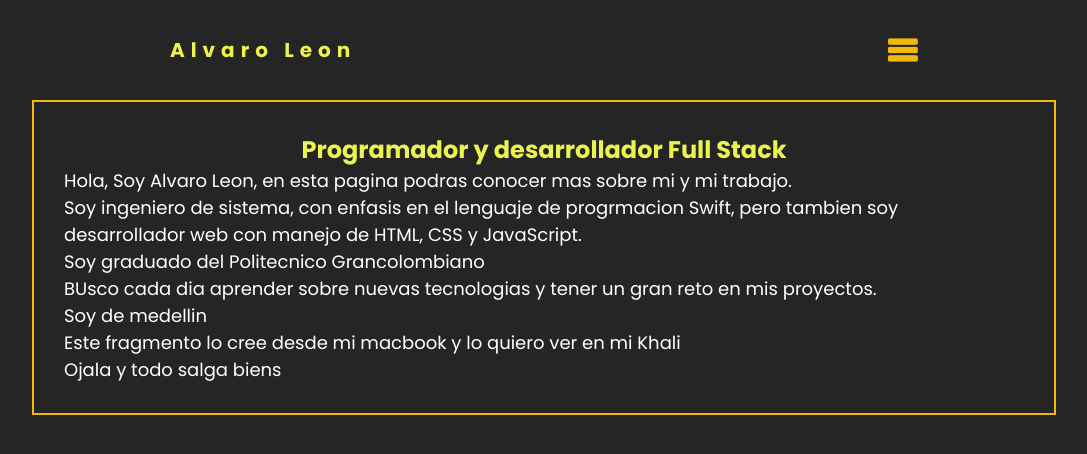
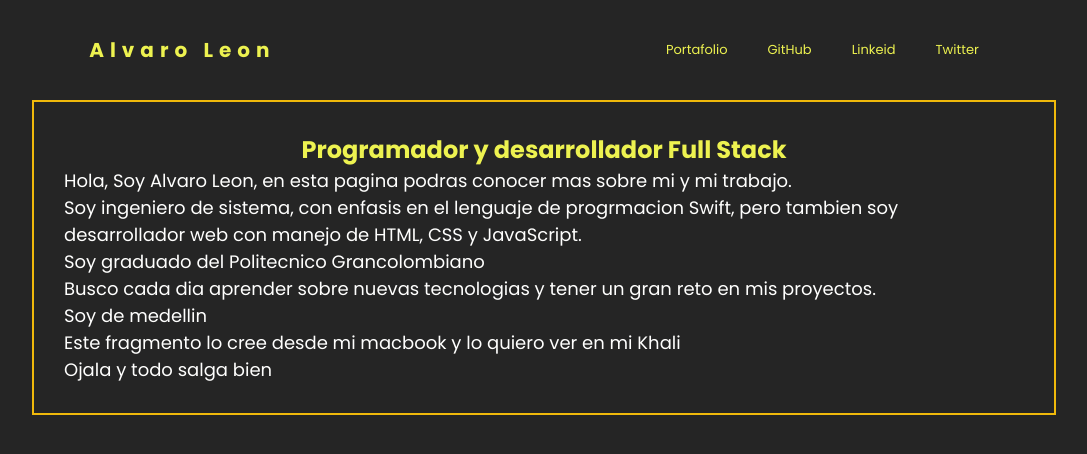
Before and after one commit to javierlnc/BlogClass, a website: page index.html in a window 1280 px wide. Shown: the whole page, without its empty margins (96-1183 px from the left). Drawn offline with Linux system fonts and the light colour scheme.

Commit message:
se termino de adptar la navbar para movile, falta el menu

```diff
--- a/index.html
+++ b/index.html
@@ -29,14 +29,14 @@
             Soy graduado del Politecnico Grancolombiano
            </p>
            <p>
-               BUsco cada dia aprender sobre nuevas tecnologias y tener un gran reto en mis proyectos.
+               Busco cada dia aprender sobre nuevas tecnologias y tener un gran reto en mis proyectos.
            </p>
            <p>
                Soy de medellin
            </p>
            <p>
                Este fragmento lo cree desde mi macbook y lo quiero ver en mi Khali <br>
-               Ojala y todo salga biens
+               Ojala y todo salga bien
            </p>
 
        </section>
--- a/main.css
+++ b/main.css
@@ -56,3 +56,14 @@ main .main-container{
 .main-container p{
     font-size: 1.8rem;
 }
+
+
+@media (min-width: 426px){
+    .menuIcon{
+        display: none;
+    }
+    .main-header ul{
+        display: flex;
+    }
+
+}
```
